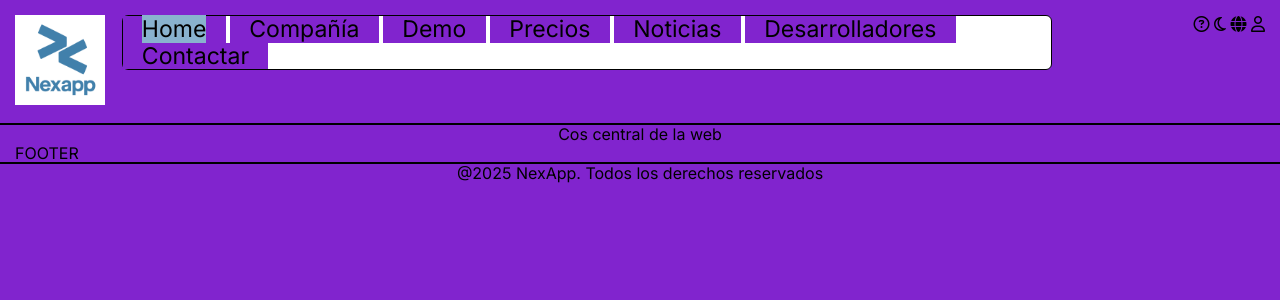
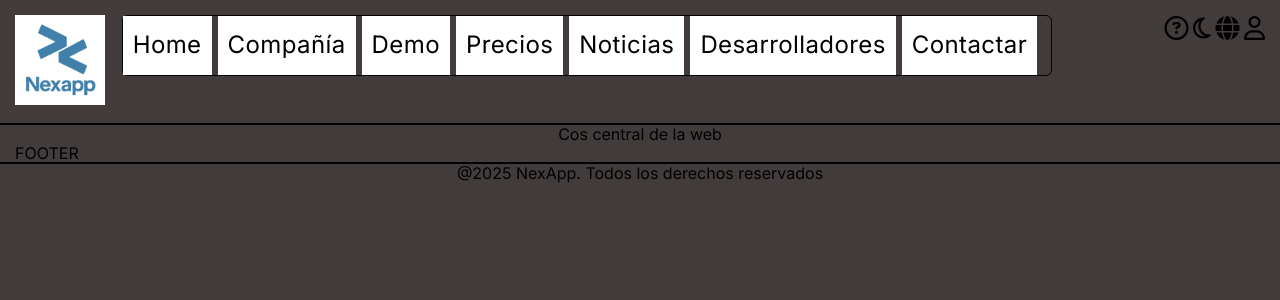
Before and after one commit to KMoran00/ACTS_2DAW, a PHP site: page / in a window 1280 px wide. Shown: the top 300 px of the page. Run offline with PHP 8.4, Linux system fonts and the light colour scheme; some libraries are stand-ins or nearby versions.

Commit message:
lógica header colores - hecho

```diff
--- a/DIW/HF_WEB_MAQUETACIO/css/estilsmeus.css
+++ b/DIW/HF_WEB_MAQUETACIO/css/estilsmeus.css
@@ -1,7 +1,7 @@
 * {
     margin: 0;
     box-sizing: border-box;
-    background-color: rgb(129, 36, 206);
+    background-color: rgb(66, 59, 59);
     font-family: 'Inter';
 }
 
@@ -19,18 +19,19 @@ header {
     margin: 0;
     padding: 0;
     border: solid black 1px;
-    background-color: white;
     border-radius: 6px;
 
+    font-size: 20px;
+    line-height: 58px;
+    letter-spacing: 0.02em;
 }
 
 .optLinks ul li {
     list-style: none;
     display: inline-block;
-    font-size: 1.2em;
-
-    padding-left: 1em;
-    padding-right: 1em;
+    background-color: white;
+    padding-left: 0.5em;
+    padding-right: 0.5em;
 
 }
 
@@ -40,20 +41,24 @@ header {
     font-size: 1.2em;
 }
 
+.opcHeader ul li {
+    list-style: none;
+    display: inline-block;
+    font-size: 1.5em;
+
+}
+
 /*---------------------------------------------------------*/
 
 /* Efecte blau quan pases per la opció */
-.barraMenu ul li:hover {
+.optLinks ul li:hover {
     background-color: #89b2ce;
-    color: white;
 
 }
-
-/* Opció de la Home seleccionada */
-.opcSelec {
-    background-color: #89b2ce;
+.optLinks ul li a:hover {
     color: white;
 }
+
 
 
 /* Estil per als hr més gruixos */
--- a/DIW/HF_WEB_MAQUETACIO/index.html
+++ b/DIW/HF_WEB_MAQUETACIO/index.html
@@ -8,8 +8,11 @@
         <link rel="stylesheet" href="css/estilsmeus.css">
         <link rel="stylesheet" href="css/templateGrid.css">
         <link rel="stylesheet" href="css/Normalize.css">
-    <link href="https://fonts.googleapis.com/css2?family=Inter:wght@400;700&display=swap" rel="stylesheet">
-    <script src="https://kit.fontawesome.com/55940ae555.js" crossorigin="anonymous"></script>
+        <link
+            href="https://fonts.googleapis.com/css2?family=Inter:wght@400;700&display=swap"
+            rel="stylesheet">
+        <script src="https://kit.fontawesome.com/55940ae555.js"
+            crossorigin="anonymous"></script>
     </head>
 
     <body>
@@ -19,10 +22,10 @@
 
                     <!-- LOGO -->
                     <div class="col-1">
-                    <img class="logoWeb" src="resources/logo.png" alt="NexApp Logo">
+                        <img class="logoWeb" src="resources/logo.png"
+                            alt="NexApp Logo">
 
                     </div>
-
 
                     <!-- PROBAR OTRO MODO- HACER UN SUPERCOL DE 11 Y 2 DIVS-->
                     <!-- BARRA MENÚ -->
@@ -43,10 +46,22 @@
                     <!-- ICONES OPCIONS -->
                     <div class="col-2 colDreta">
                         <div class="opcHeader">
-                        <i class="fa-regular fa-circle-question"></i>
+                            <ul>
+                                <li>
+                                    <i
+                                        class="fa-regular fa-circle-question"></i>
+
+                                </li>
+                                <li>
                                     <i class="fa-regular fa-moon"></i>
+                                </li>
+                                <li>
                                     <i class="fa-solid fa-globe"></i>
+                                </li>
+                                <li>
                                     <i class="fa-regular fa-user"></i>
+                                </li>
+                            </ul>
                         </div>
                     </div>
                 </div>
```
Lines whose indentation alone changed are shown as unchanged.
